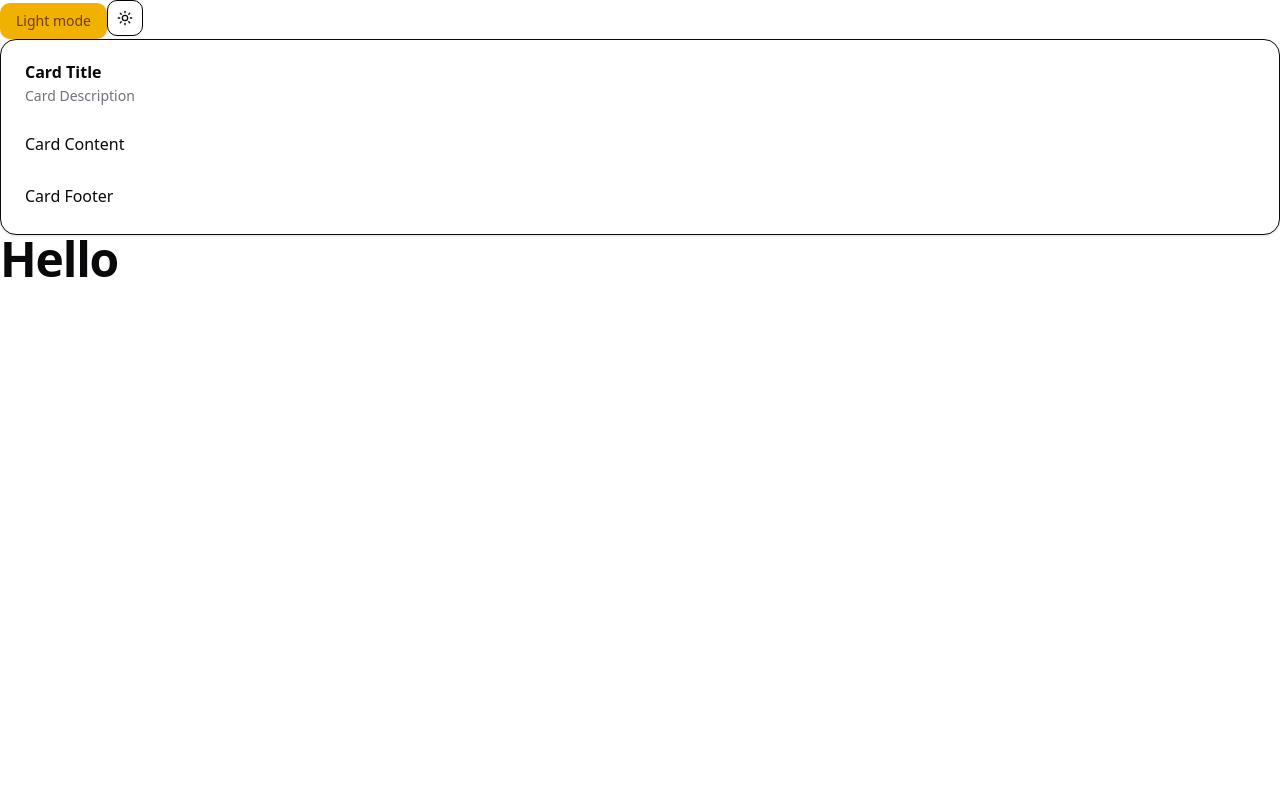
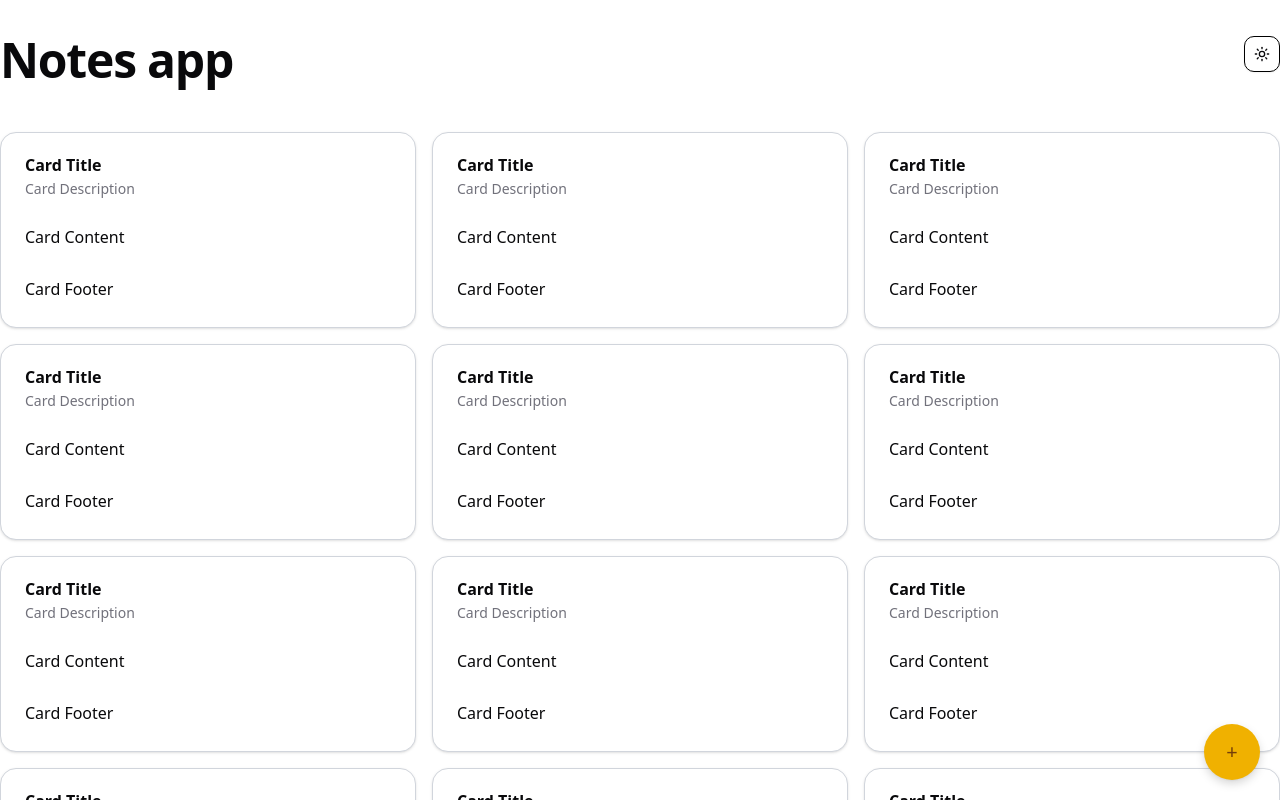
Before and after one commit to aysenuron/notes-app, a React (Vite) app: page / in a window 1280 px wide. Shown: the top 800 px of the page. Built offline with nearby package versions, Linux system fonts and the light colour scheme.

Commit message:
Start with frontend development, Header, Main.

```diff
--- a/src/assets/layouts/layout.tsx
+++ b/src/assets/layouts/layout.tsx
@@ -2,9 +2,10 @@ import { Outlet } from "react-router"
 import Header from "@/components/ui/Header"
 export default function Layout() {
     return (
-        <>
+        <div className="container px-4 md:px-0 mx-auto py-5">
             <Header />
             <Outlet />
-        </>
+        </div>
+
     )
 }
--- a/src/components/ui/Header.tsx
+++ b/src/components/ui/Header.tsx
@@ -1,10 +1,9 @@
-import { Button } from "./button"
 import { ModeToggle } from "./mode-toggle"
 
 export default function Header() {
     return (
-        <header>
-            <Button>Light mode</Button>
+        <header className="flex justify-between py-4 mb-5 md:mb-8">
+            <h1>Notes app</h1>
             <ModeToggle />
         </header>
     )
--- a/src/routes/home.tsx
+++ b/src/routes/home.tsx
@@ -1,3 +1,4 @@
+import { Button } from "@/components/ui/button"
 import {
     Card,
     CardContent,
@@ -9,7 +10,7 @@ import {
 
 const CardItem = () => {
     return (
-        <Card>
+        <Card className="hover:drop-shadow-xl cursor-pointer transition-all duration-200 border-gray-300 dark:border-gray-700 hover:dark:border-gray-500">
   <CardHeader>
     <CardTitle>Card Title</CardTitle>
     <CardDescription>Card Description</CardDescription>
@@ -27,8 +28,21 @@ const CardItem = () => {
 export default function Home() {
     return (
         <>
-        <CardItem />
-        <h1>Hello</h1>
+        <main className="grid grid-cols-1 md:grid-cols-2 lg:grid-cols-3 2xl:grid-cols-4 gap-4">
+          <CardItem />
+          <CardItem />
+          <CardItem />
+          <CardItem />
+          <CardItem />
+          <CardItem />
+          <CardItem />
+          <CardItem />
+          <CardItem />
+          <CardItem />
+          <CardItem />
+          <CardItem />
+        </main>
+        <Button size={"lg"} className="fixed drop-shadow-lg bottom-5 right-5 rounded-full text-xl h-14 w-14">+</Button>
         </>
     )
 }
```
